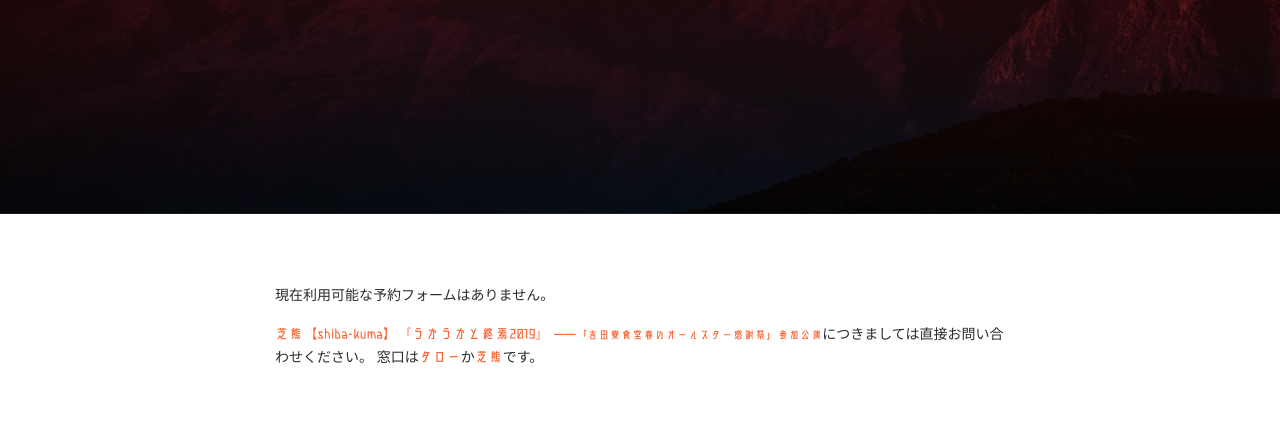
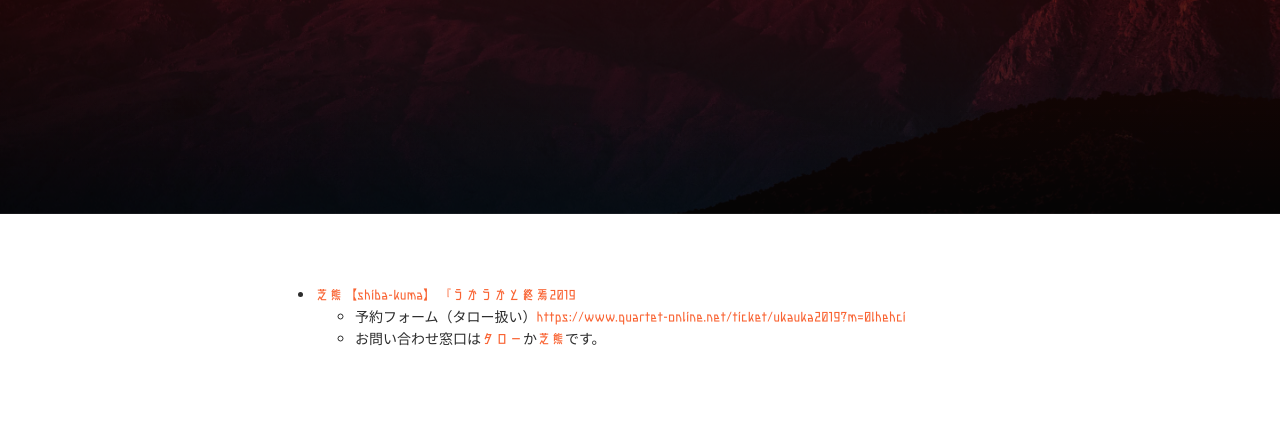
Before and after one commit to ngmsh/ngmsh.github.io, a plain HTML site: page rsv/index.html in a window 1280 px wide. Shown: the part 336-771 px from the top of the page. Drawn offline with nearby package versions, Linux system fonts and the light colour scheme; some packages are replaced by stand-ins of ours.

Commit message:
publish by circleci

```diff
--- a/index.xml
+++ b/index.xml
@@ -34,7 +34,7 @@
       <pubDate>Wed, 12 Dec 2018 02:55:02 +0900</pubDate>
 
       <guid>https://ngmsh.github.io/rsv/</guid>
-      <description>現在利用可能な予約フォームはありません。 芝熊【shiba-kuma】『うかうかと終焉2019』 ――「吉田寮食堂春のオールスター感謝祭」参加公</description>
+      <description>芝熊【shiba-kuma】『うかうかと終焉2019 予約フォーム（タロー扱い）https://www.quartet-online.net/</description>
     </item>
 
     <item>
--- a/rsv/index.html
+++ b/rsv/index.html
@@ -122,10 +122,14 @@
 
 <div class="row">
   <div class="col-md-8 ml-auto mr-auto text-left">
-  <p>現在利用可能な予約フォームはありません。</p>
+  <ul>
+<li><a href="../next#ukauka2019">芝熊【shiba-kuma】『うかうかと終焉2019</a>
 
-<p><a href="../next#ukauka2019">芝熊【shiba-kuma】『うかうかと終焉2019』 <span style="font-size:.8em">――「吉田寮食堂春のオールスター感謝祭」参加公演</span></a>につきましては直接お問い合わせください。
-窓口は<a href="https://twitter.com/taro_on_stage">タロー</a>か<a href="https://twitter.com/shibakuma1st">芝熊</a>です。</p>
+<ul>
+<li>予約フォーム（タロー扱い）<a href="https://www.quartet-online.net/ticket/ukauka2019?m=0lhehci">https://www.quartet-online.net/ticket/ukauka2019?m=0lhehci</a></li>
+<li>お問い合わせ窓口は<a href="https://twitter.com/taro_on_stage">タロー</a>か<a href="https://twitter.com/shibakuma1st">芝熊</a>です。</li>
+</ul></li>
+</ul>
 
   </div>
 </div>
```
Also changed, not shown: index.html (+1 -1 lines), next/index.html (+1 -1 lines).
